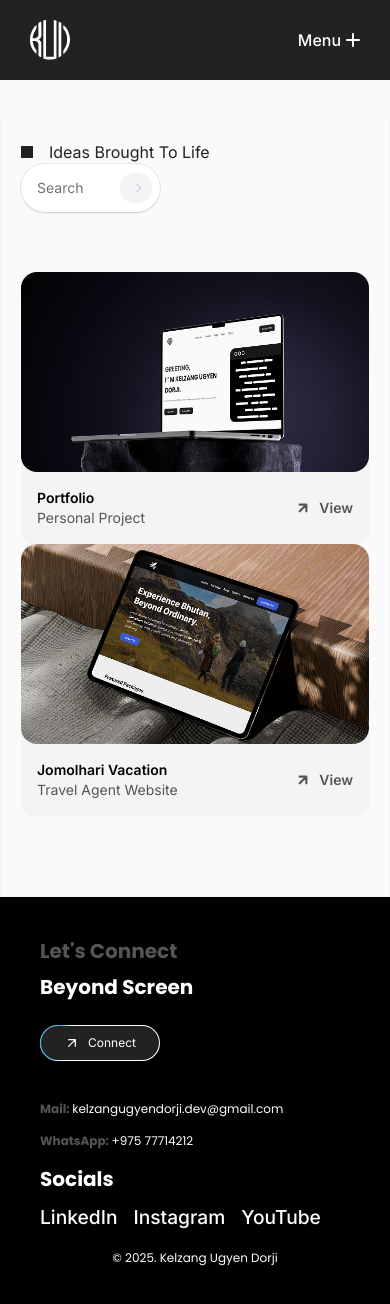
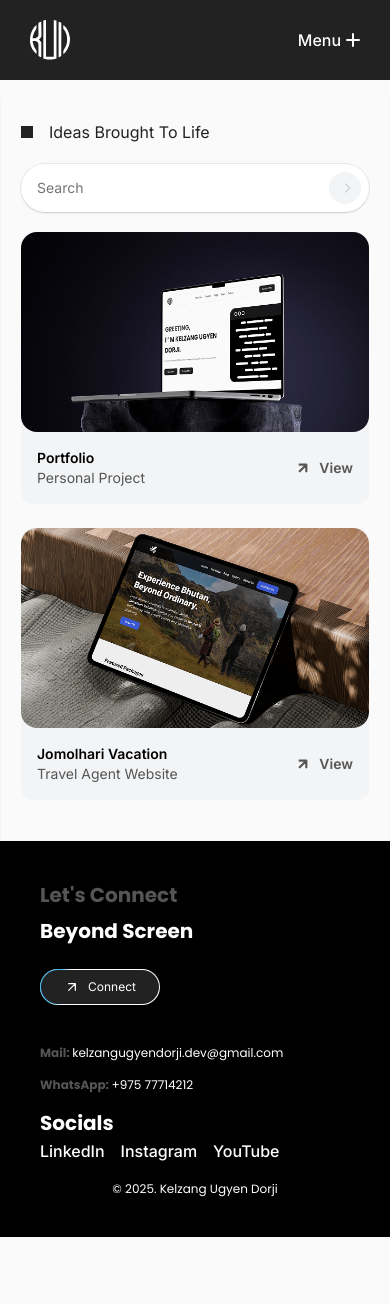
Before and after one commit to KelzangUD/portfolio-v3, a Next.js app: page /projects in a window 390 px wide. After the commit the page ends 1237 px from the top, so only its background shows below. Built offline with nearby package versions, Linux system fonts and the light colour scheme.

Commit message:
contact me, project, footer >640px responsive

```diff
--- a/app/contact-me/components/ContactForm.tsx
+++ b/app/contact-me/components/ContactForm.tsx
@@ -11,7 +11,7 @@ export function ContactForm() {
   };
   return (
     <>
-      <div className="shadow-xs w-full border border-gray-100 p-10 rounded-md">
+      <div className="shadow-xs w-full border border-gray-100 p-4 md:p-10 rounded-md">
         <div className="relative w-full">
           <div className="absolute inset-0 h-full w-full scale-[0.80] transform rounded-2xl blur-3xl scale-[0.80] transform rounded-full bg-gray-100 bg-gradient-to-r from-gray-50 to-gray-100 blur-10xl" />
           <div className="relative flex h-full w-full flex-col items-start justify-end overflow-hidden">
--- a/app/contact-me/components/ReachOut.tsx
+++ b/app/contact-me/components/ReachOut.tsx
@@ -23,7 +23,7 @@ export const ReactOut = ({
   }, []);
 
   return (
-    <div className="gap-4 flex flex-col">
+    <div className="md:gap-4 flex flex-col">
       <div>
         <motion.span
           layoutId="subtext"
--- a/app/contact-me/page.tsx
+++ b/app/contact-me/page.tsx
@@ -6,9 +6,9 @@ import { ContactForm } from "./components/ContactForm";
 export default function ContactMe() {
   return (
     <CustomContainer>
-      <section className="mt-30">
+      <section className="mt-25">
         <Title title="Let’s Connect" />
-        <div className="grid md:grid-cols-2 gap-6 2xl:gap-8">
+        <div className="grid md:grid-cols-2 gap-6 2xl:gap-8 my-5">
           <div className="flex items-center">
             <ReactOut />
           </div>
--- a/app/layouts/Footer.tsx
+++ b/app/layouts/Footer.tsx
@@ -63,7 +63,7 @@ export default function Footer() {
           </span>
           <span className="flex items-center md:justify-end w-full md:mt-4">
             {socialItems && socialItems.length > 0 && (
-              <div className="flex flex-col gap-2" aria-label="Social links">
+              <div className="flex flex-col" aria-label="Social links">
                 <h3>Socials</h3>
                 <ul className="sm-socials-list" role="list">
                   {socialItems.map((s, i) => (
--- a/app/projects/page.tsx
+++ b/app/projects/page.tsx
@@ -7,12 +7,12 @@ import { featuredProjects } from "../data/featuredProject";
 export default function ContactMe() {
   return (
     <CustomContainer>
-      <section className="mt-30">
+      <section className="mt-25">
         <Title title="Ideas Brought To Life" />
-        <div className="md:mt-15 max-w-4/10">
+        <div className="mt-5 md:mt-15 md:max-w-4/10">
           <Placeholder />
         </div>
-        <div className="grid md:grid-cols-2 md:gap-6 2xl:gap-8 my-15">
+        <div className="grid md:grid-cols-2 gap-6 2xl:gap-8 my-5 md:my-15">
           {featuredProjects?.map((project) => (
             <ProjectCardContainer
               key={project?.title}
--- a/components/StaggeredMenu.css
+++ b/components/StaggeredMenu.css
@@ -210,7 +210,6 @@
 }
 
 .sm-socials-link {
-  font-size: 1.2rem;
   font-weight: 500;
   color: var(--white);
   text-decoration: none;
```
